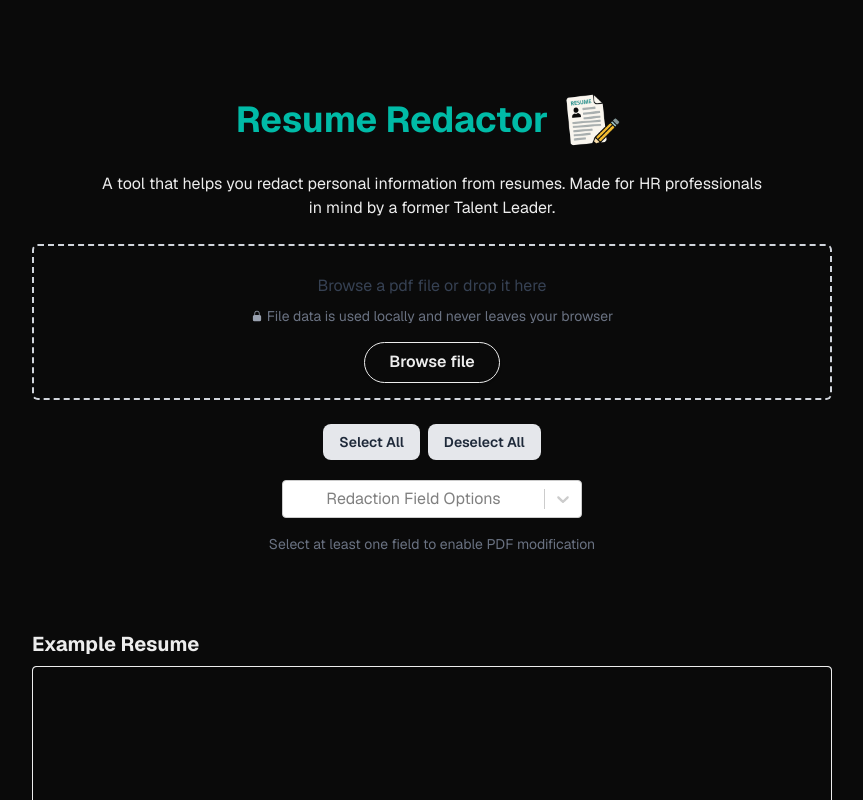
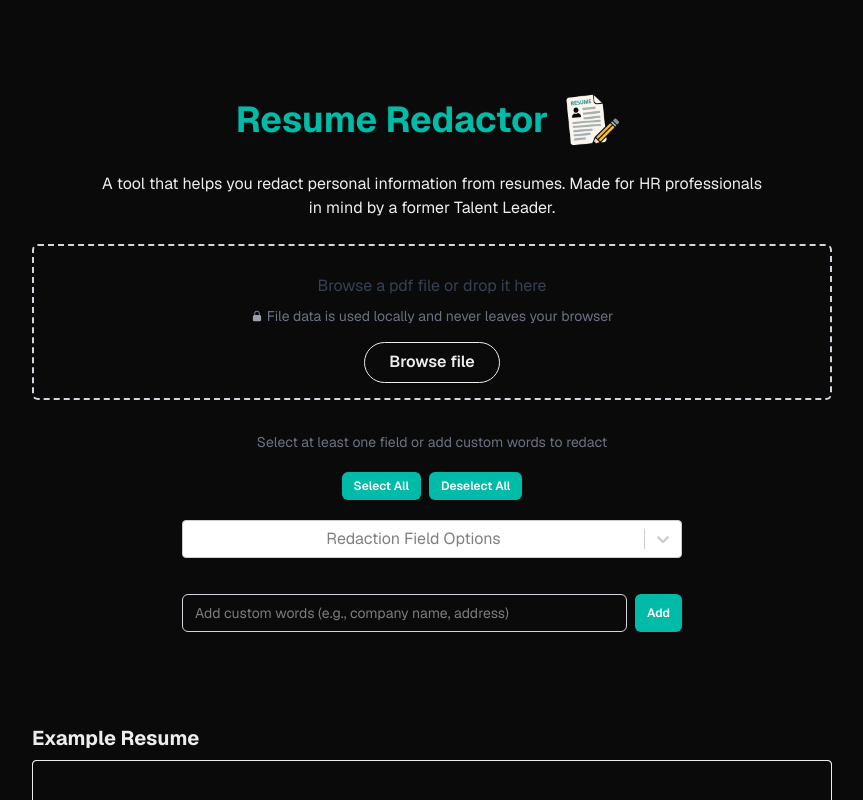
Before and after one commit to vtbano/Resume-Redactor, a Next.js app: page / in a window 1280 px wide. Shown: the top 800 px of the page, without its empty margins (208-1071 px from the left). Built offline with nearby package versions, Linux system fonts and the light colour scheme.

Commit message:
update design issues and combine handleRedactCustomWords and handleModifyPdf into one function

```diff
--- a/app/components/CustomWordRedaction.tsx
+++ b/app/components/CustomWordRedaction.tsx
@@ -36,19 +36,19 @@ export default function CustomWordRedaction({
 
   return (
     <div className="space-y-3">
-      <div className="flex gap-2">
+      <div className="flex gap-2 w-full">
         <input
           type="text"
           value={inputValue}
           onChange={(e) => setInputValue(e.target.value)}
           onKeyDown={handleKeyPress}
-          placeholder="Enter word to redact"
-          className="flex-1 rounded-md border border-gray-300 px-3 py-2 text-sm focus:border-teal-500 focus:outline-none focus:ring-1 focus:ring-teal-500"
+          placeholder="Add custom words (e.g., company name, address)"
+          className="flex-1 min-w-0 rounded-md border border-gray-300 px-3 py-2 text-sm focus:border-teal-500 focus:outline-none focus:ring-1 focus:ring-teal-500"
         />
         <button
           type="button"
           onClick={addWord}
-          className="rounded-md bg-teal-500 px-4 py-2 text-sm font-semibold text-white transition-colors duration-200 hover:bg-teal-600"
+          className="rounded-md bg-teal-500 px-3 py-1.5 text-xs font-semibold text-white transition-colors duration-200 hover:bg-teal-600 focus:outline-none focus:ring-2 focus:ring-teal-500 focus:ring-offset-2 shrink-0"
         >
           Add
         </button>
@@ -73,10 +73,6 @@ export default function CustomWordRedaction({
           ))}
         </div>
       )}
-
-      {customWords.length === 0 && (
-        <p className="text-sm text-gray-400">No custom words added yet</p>
-      )}
     </div>
   )
 }
--- a/app/page.tsx
+++ b/app/page.tsx
@@ -23,8 +23,6 @@ export default function Home() {
   const [loading, setLoading] = useState(false)
   const [error, setError] = useState<Error | null>(null)
   const [customWords, setCustomWords] = useState<string[]>([])
-  const [fieldRedactedBytes, setFieldRedactedBytes] =
-    useState<Uint8Array | null>(null)
   const [redactionFields, setRedactionFields] = useState<RedactionFields>({
     name: false,
     email: false,
@@ -81,38 +79,29 @@ export default function Home() {
   }
 
   const hasSelectedFields = Object.values(redactionFields).some(Boolean)
+  const canRedact = hasSelectedFields || customWords.length > 0
 
-  const handleModifyPdf = async () => {
+  const handleRedactPdf = async () => {
     try {
       setLoading(true)
       setError(null)
+
+      // Step 1: Apply field redactions
       const { objectUrl, pdfBytes } = await modifyPdf(fileUrl, redactionFields)
-      setFieldRedactedBytes(pdfBytes)
-      setModifiedDoc(objectUrl)
-    } catch (err) {
-      console.error('Error modifying PDF:', err)
-      setError(err instanceof Error ? err : new Error('Error modifying PDF'))
-    } finally {
-      setLoading(false)
-    }
-  }
 
-  const handleRedactCustomWords = async () => {
-    if (!fieldRedactedBytes || customWords.length === 0) return
-
-    try {
-      setLoading(true)
-      setError(null)
-      const objectUrl = await modifyPdfWithCustomWords(
-        fieldRedactedBytes,
+      // Step 2: Apply custom word redactions if any
+      if (customWords.length > 0) {
+        const finalObjectUrl = await modifyPdfWithCustomWords(
+          pdfBytes,
           customWords
         )
+        setModifiedDoc(finalObjectUrl)
+      } else {
         setModifiedDoc(objectUrl)
+      }
     } catch (err) {
-      console.error('Error redacting custom words:', err)
-      setError(
-        err instanceof Error ? err : new Error('Error redacting custom words')
-      )
+      console.error('Error redacting PDF:', err)
+      setError(err instanceof Error ? err : new Error('Error redacting PDF'))
     } finally {
       setLoading(false)
     }
@@ -127,7 +116,8 @@ export default function Home() {
     }),
     option: (provided, state) => ({
       ...provided,
-      backgroundColor: state.isFocused ? '#E6FFFA' : provided.backgroundColor,
+      backgroundColor: state.isFocused ? '#99F6E4' : provided.backgroundColor,
+      color: state.isFocused ? '#0F172A' : provided.color,
     }),
   }
 
@@ -155,31 +145,34 @@ export default function Home() {
             onFileUrlChange={(fileUrl) => {
               setFileUrl(fileUrl || defaultResumeExampleUrl)
               setModifiedDoc('')
-              setFieldRedactedBytes(null)
               setCustomWords([])
             }}
             setModifiedDoc={setModifiedDoc}
           />
         </div>
         <div className="flex flex-col gap-3 mt-6 items-center">
+          {!canRedact && (
+            <p className="text-gray-500 text-sm m-2">
+              Select at least one field or add custom words to redact
+            </p>
+          )}
           <div className="flex gap-2 mb-2">
-            <Button
+            <button
               type="button"
               onClick={handleSelectAll}
-              variant="secondary"
-              className="text-sm px-3 py-1"
+              className="rounded-md bg-teal-500 px-3 py-1.5 text-xs font-semibold text-white transition-colors duration-200 hover:bg-teal-600"
             >
               Select All
-            </Button>
-            <Button
+            </button>
+            <button
               type="button"
               onClick={handleDeselectAll}
-              variant="secondary"
-              className="text-sm px-3 py-1"
+              className="rounded-md bg-teal-500 px-3 py-1.5 text-xs font-semibold text-white transition-colors duration-200 hover:bg-teal-600"
             >
               Deselect All
-            </Button>
+            </button>
           </div>
+          <div className="w-full max-w-[500px]">
             <Select
               instanceId="redaction-select"
               isMulti
@@ -192,39 +185,19 @@ export default function Home() {
               className="min-w-[300px]"
               styles={selectStyles}
             />
-          <div>
-            {!hasSelectedFields && (
-              <p className="text-gray-500 text-sm mt-1">
-                Select at least one field to enable PDF modification
-              </p>
-            )}
           </div>
-          <div>
-            {hasSelectedFields && (
-              <Button type="button" onClick={handleModifyPdf} className="mr-4">
-                Modify PDF
+          <div className="w-[calc(100%-2rem)] sm:w-[500px] mt-6">
+            <CustomWordRedaction
+              onWordsChange={(words) => setCustomWords(words)}
+            />
+          </div>
+          <div className="mt-4">
+            {canRedact && (
+              <Button type="button" onClick={handleRedactPdf}>
+                Redact PDF
               </Button>
             )}
           </div>
-          {modifiedDoc && (
-            <div className="w-full max-w-[500px] mt-4">
-              <h3 className="text-sm font-semibold text-gray-700 mb-2">
-                Custom Word Redaction
-              </h3>
-              <CustomWordRedaction
-                onWordsChange={(words) => setCustomWords(words)}
-              />
-              {customWords.length > 0 && (
-                <Button
-                  type="button"
-                  onClick={handleRedactCustomWords}
-                  className="mt-3"
-                >
-                  Redact Custom Words
-                </Button>
-              )}
-            </div>
-          )}
         </div>
       </div>
 
@@ -259,7 +232,7 @@ export default function Home() {
             alt="Review icon"
             width={300}
             height={300}
-            className="hidden md:block flex-shrink-0 object-contain"
+            className="hidden md:block flex-shrink-0 object-contain pr-4"
           />
           <div className="max-w-[500px]">
             <h2 className="font-bold text-teal-500">App Inspiration</h2>
@@ -315,7 +288,7 @@ export default function Home() {
             alt="Review icon"
             width={300}
             height={300}
-            className="hidden md:block flex-shrink-0 object-contain"
+            className="hidden md:block flex-shrink-0 object-contain pl-4"
           />
         </div>
       </section>
```
Lines whose indentation alone changed are shown as unchanged.
